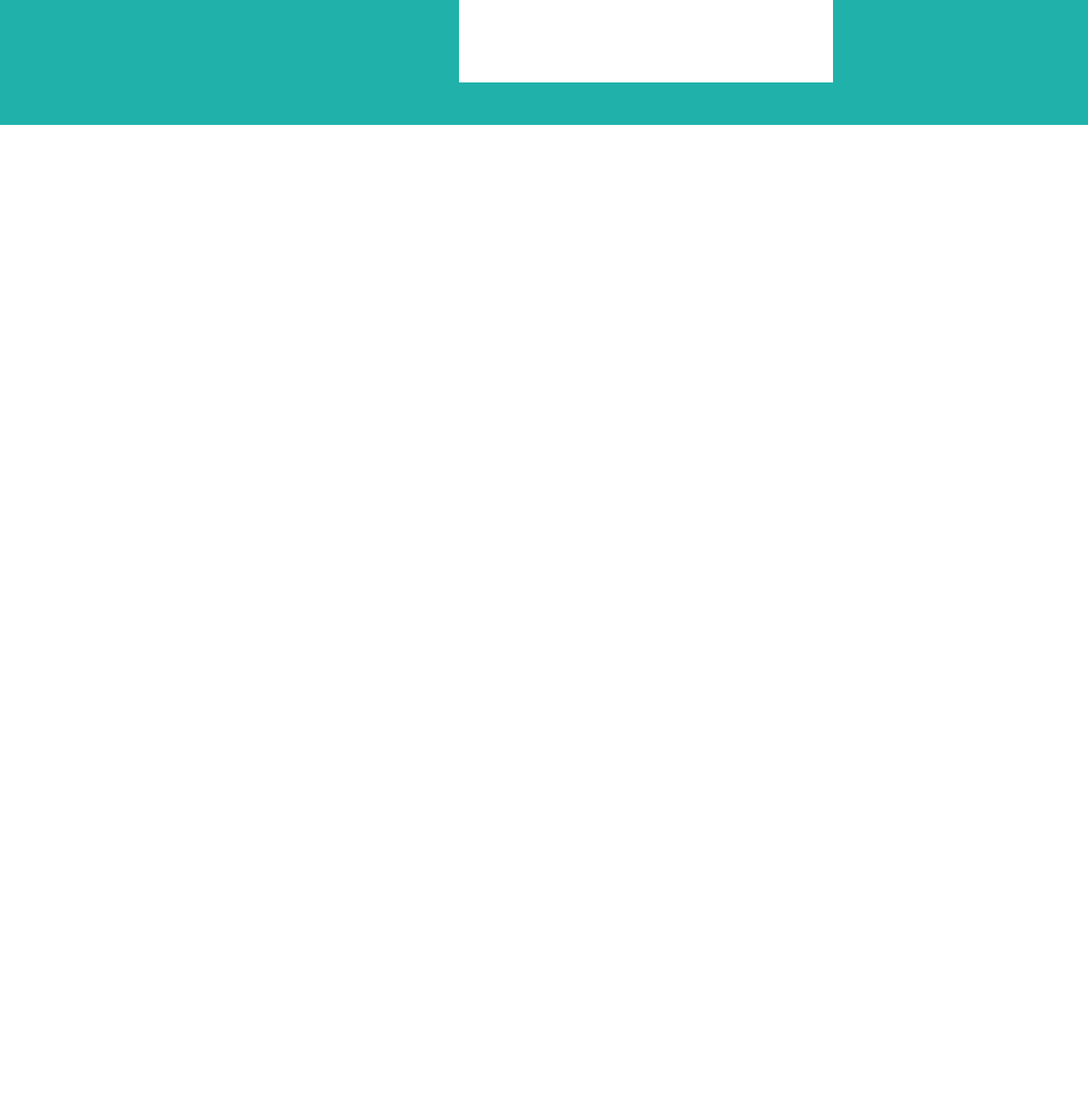
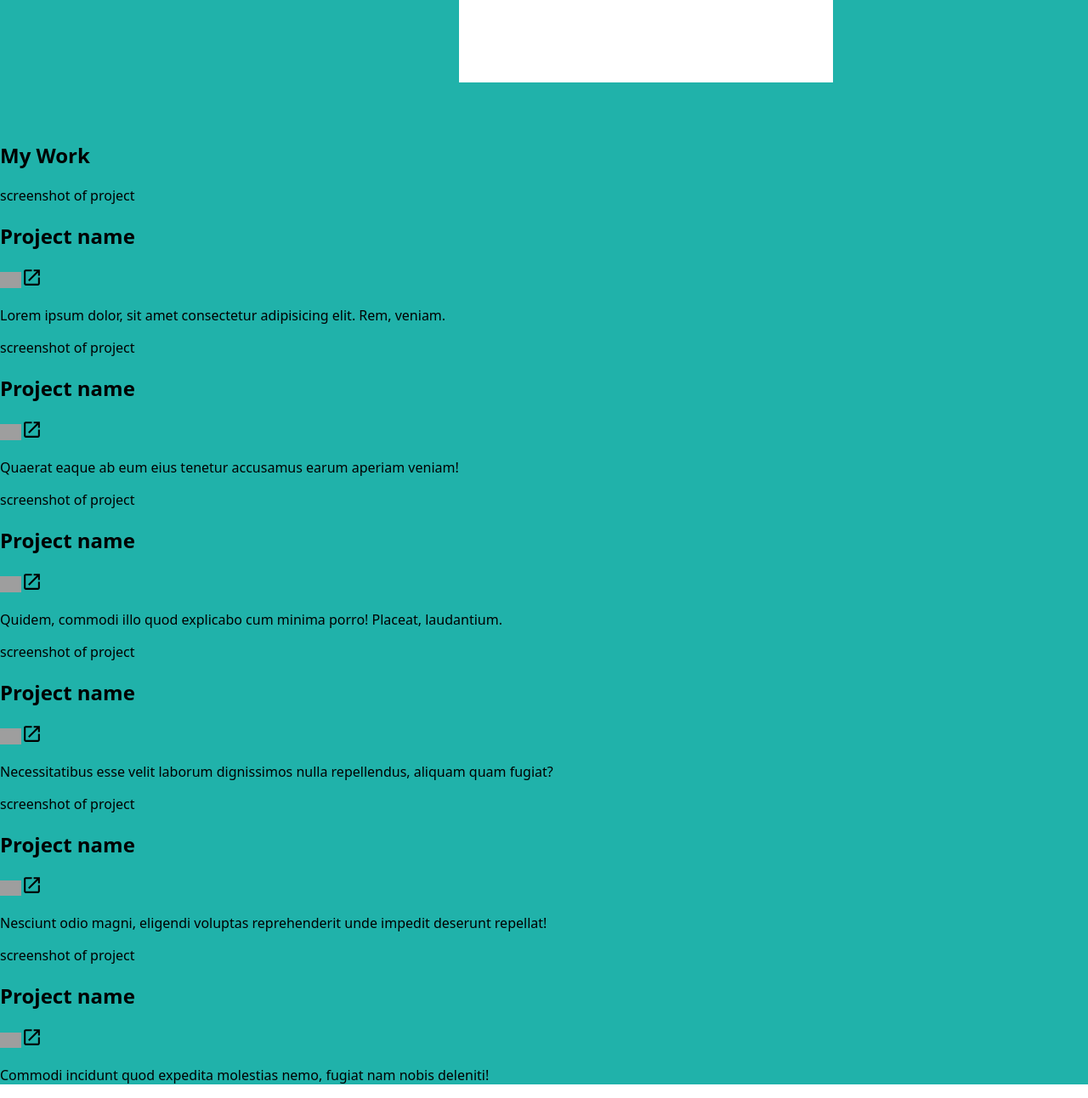
Before and after one commit to kpbongat/odin-homepage, a website built with webpack: page src/index.html in a window 1280 px wide. Shown: the part 722-2014 px from the top of the page at 85% size. Before the commit the page ends 869 px from the top, so only its background shows below. Built offline with nearby package versions, Linux system fonts and the light colour scheme; grey boxes are pictures that could not be loaded.

Commit message:
Add content of My Work section

```diff
--- a/src/index.html
+++ b/src/index.html
@@ -42,7 +42,146 @@
           </div>
         </section>
       </header>
-      <section></section>
+      <section>
+        <h1>My Work</h1>
+        <div class="card">
+          <div>screenshot of project</div>
+          <div class="card-detail">
+            <h2>Project name</h2>
+            <div>
+              <img
+                src="https://cdn.jsdelivr.net/gh/devicons/devicon@latest/icons/github/github-original.svg"
+                alt=""
+                width="25px"
+                height="auto"
+              /><img
+                src="./open-in-new.svg"
+                alt=""
+                width="25px"
+                height="auto"
+              />
+            </div>
+            <p>
+              Lorem ipsum dolor, sit amet consectetur adipisicing elit. Rem,
+              veniam.
+            </p>
+          </div>
+        </div>
+        <div class="card">
+          <div>screenshot of project</div>
+          <div class="card-detail">
+            <h2>Project name</h2>
+            <div>
+              <img
+                src="https://cdn.jsdelivr.net/gh/devicons/devicon@latest/icons/github/github-original.svg"
+                alt=""
+                width="25px"
+                height="auto"
+              /><img
+                src="./open-in-new.svg"
+                alt=""
+                width="25px"
+                height="auto"
+              />
+            </div>
+            <p>
+              Quaerat eaque ab eum eius tenetur accusamus earum aperiam veniam!
+            </p>
+          </div>
+        </div>
+        <div class="card">
+          <div>screenshot of project</div>
+          <div class="card-detail">
+            <h2>Project name</h2>
+            <div>
+              <img
+                src="https://cdn.jsdelivr.net/gh/devicons/devicon@latest/icons/github/github-original.svg"
+                alt=""
+                width="25px"
+                height="auto"
+              /><img
+                src="./open-in-new.svg"
+                alt=""
+                width="25px"
+                height="auto"
+              />
+            </div>
+            <p>
+              Quidem, commodi illo quod explicabo cum minima porro! Placeat,
+              laudantium.
+            </p>
+          </div>
+        </div>
+        <div class="card">
+          <div>screenshot of project</div>
+          <div class="card-detail">
+            <h2>Project name</h2>
+            <div>
+              <img
+                src="https://cdn.jsdelivr.net/gh/devicons/devicon@latest/icons/github/github-original.svg"
+                alt=""
+                width="25px"
+                height="auto"
+              /><img
+                src="./open-in-new.svg"
+                alt=""
+                width="25px"
+                height="auto"
+              />
+            </div>
+            <p>
+              Necessitatibus esse velit laborum dignissimos nulla repellendus,
+              aliquam quam fugiat?
+            </p>
+          </div>
+        </div>
+        <div class="card">
+          <div>screenshot of project</div>
+          <div class="card-detail">
+            <h2>Project name</h2>
+            <div>
+              <img
+                src="https://cdn.jsdelivr.net/gh/devicons/devicon@latest/icons/github/github-original.svg"
+                alt=""
+                width="25px"
+                height="auto"
+              /><img
+                src="./open-in-new.svg"
+                alt=""
+                width="25px"
+                height="auto"
+              />
+            </div>
+            <p>
+              Nesciunt odio magni, eligendi voluptas reprehenderit unde impedit
+              deserunt repellat!
+            </p>
+          </div>
+        </div>
+        <div class="card">
+          <div>screenshot of project</div>
+          <div class="card-detail">
+            <h2>Project name</h2>
+            <div>
+              <img
+                src="https://cdn.jsdelivr.net/gh/devicons/devicon@latest/icons/github/github-original.svg"
+                alt=""
+                width="25px"
+                height="auto"
+              /><img
+                src="./open-in-new.svg"
+                alt=""
+                width="25px"
+                height="auto"
+              />
+            </div>
+            <p>
+              Commodi incidunt quod expedita molestias nemo, fugiat nam nobis
+              deleniti!
+            </p>
+          </div>
+        </div>
+      </section>
     </main>
     <footer></footer>
   </body>
```
Also changed, not shown: src/open-in-new.svg (added).
